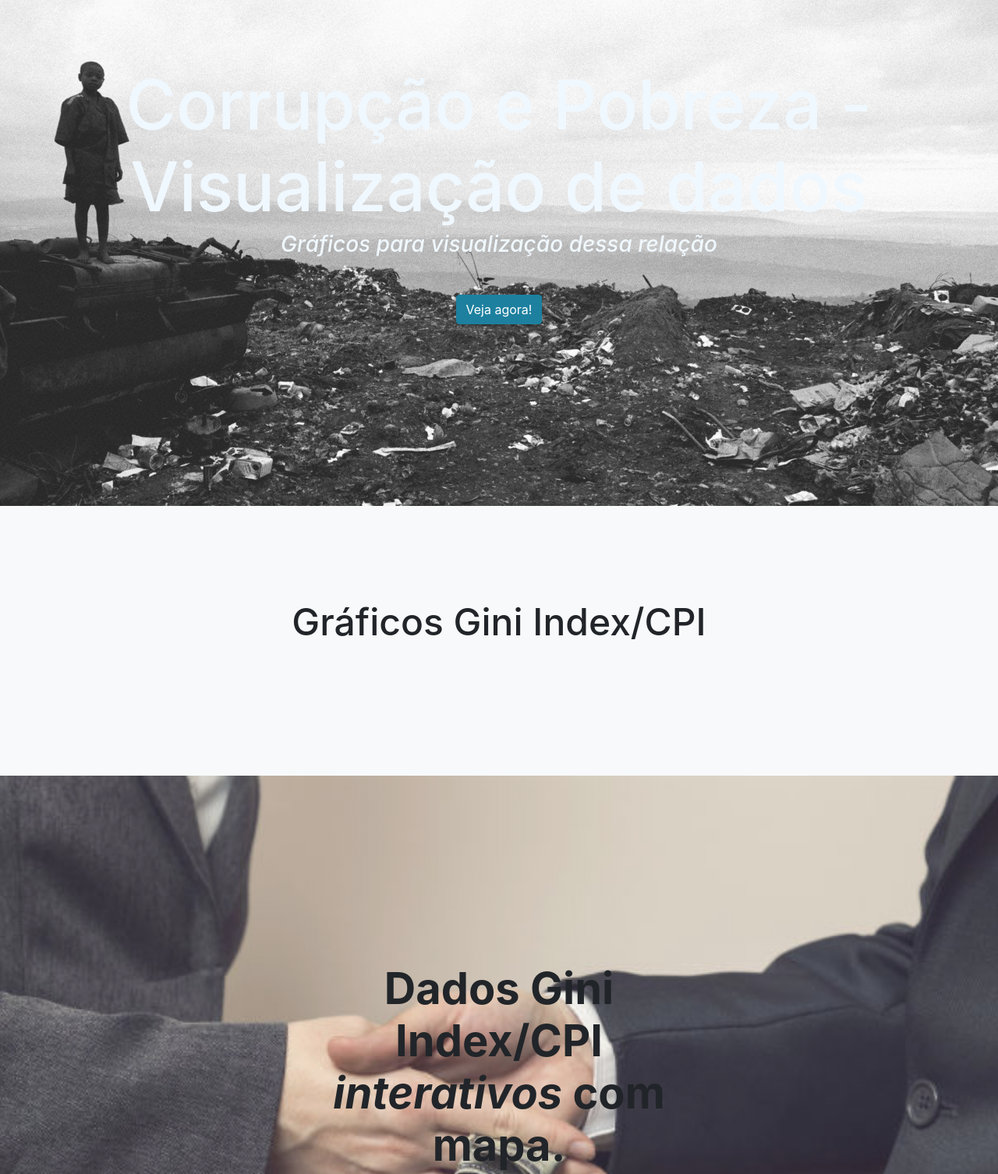
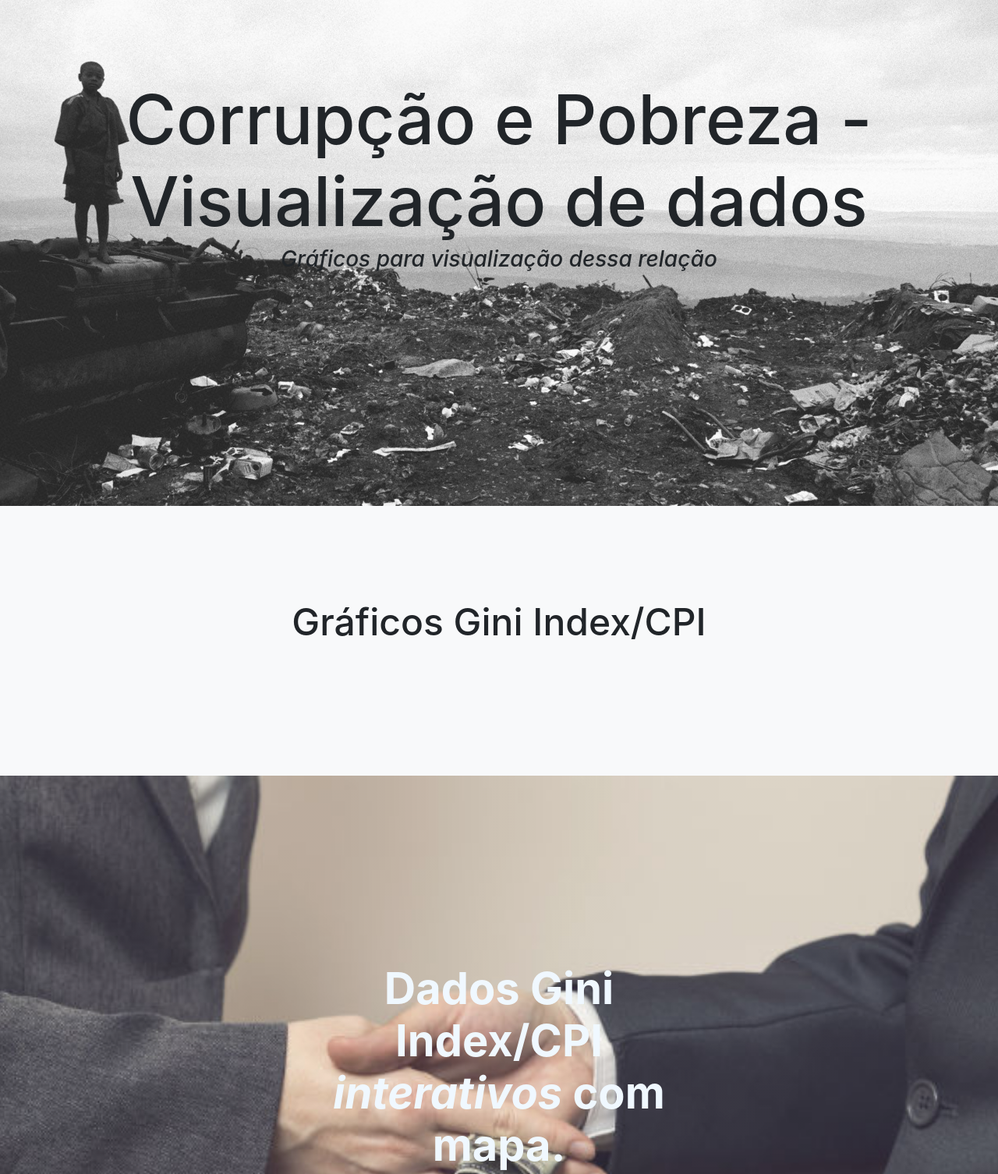
Before and after one commit to vitoria-vercosa/Final_Project_VIS, a website with bundled scripts: page portfolio/index.html in a window 1280 px wide. Shown: the part 151-1657 px from the top of the page at 78% size. Built offline with nearby package versions, Linux system fonts and the light colour scheme; a script that the page names is missing; files whose address does not match are found by name.

Commit message:
Change font color to contrasts in bg

```diff
--- a/portfolio/index.html
+++ b/portfolio/index.html
@@ -49,11 +49,11 @@
   <!-- Header -->
   <header class="masthead d-flex">
     <div class="container text-center my-auto">
-      <h1 class="mb-1" style="color: aliceblue;">Corrupção e Pobreza - Visualização de dados</h1>
+      <h1 class="mb-1">Corrupção e Pobreza - Visualização de dados</h1>
       <h3 class="mb-5">
-        <em style="color: aliceblue;">Gráficos para visualização dessa relação</em>
+        <em >Gráficos para visualização dessa relação</em>
       </h3>
-      <a class="btn btn-primary btn-xl js-scroll-trigger" href="#about">Veja agora!</a>
+      <!-- <a class="btn btn-primary btn-xl js-scroll-trigger" href="#about">Veja agora!</a> -->
     </div>
     <div class="overlay"></div>
   </header>
@@ -74,8 +74,8 @@
   <!-- Callout -->
   <section class="callout">
     <div class="container text-center">
-      <h2 class="mx-auto mb-5">Dados Gini Index/CPI
-        <em>interativos </em>
+      <h2 class="mx-auto mb-5" style="color: aliceblue;">Dados Gini Index/CPI
+        <em style="color: aliceblue;">interativos </em>
         com mapa.</h2>
     </div>
   </section>
```
Also changed, not shown: portfolio/img/corruption-bg-injustice-rot.png (added).
